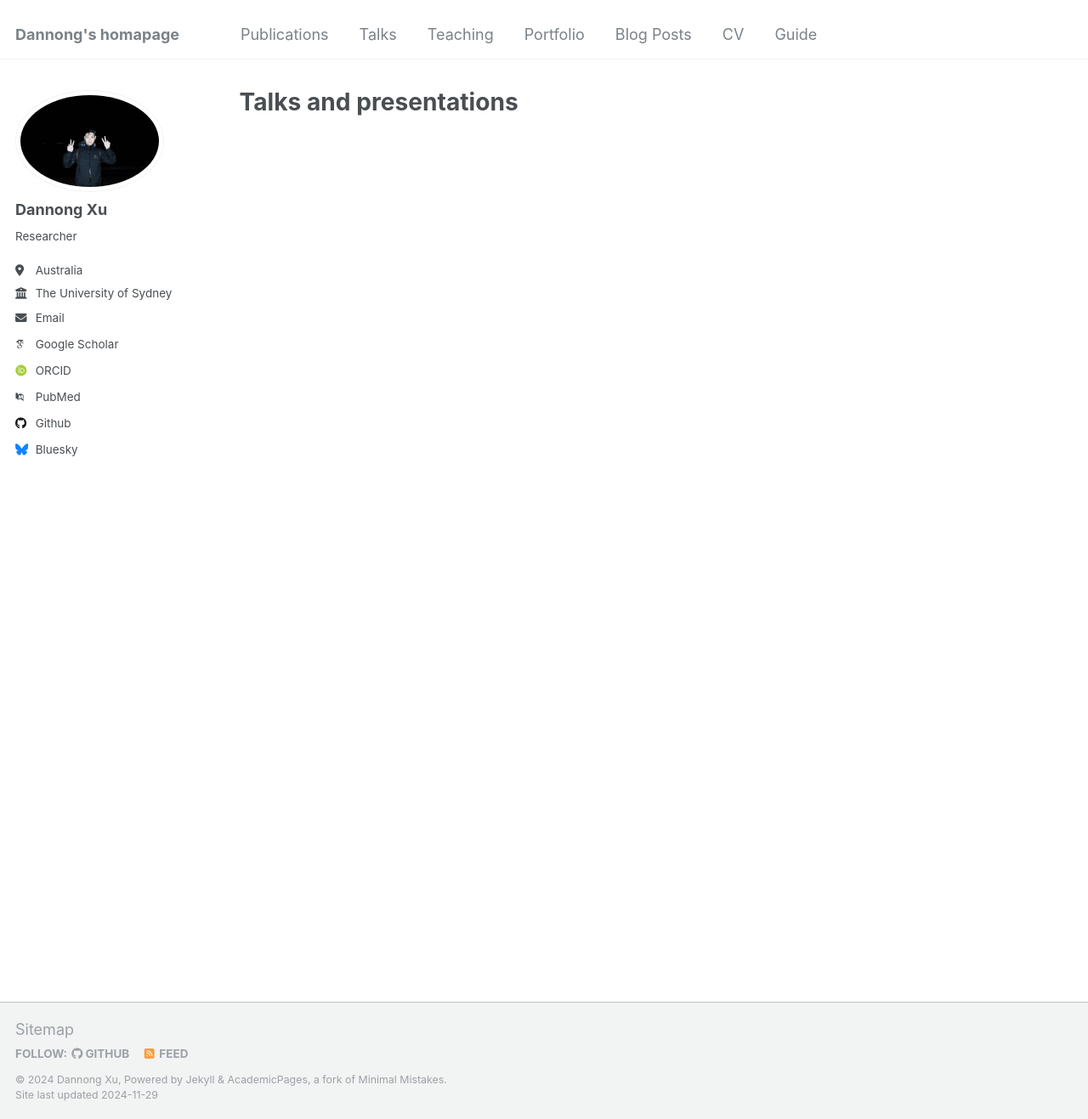
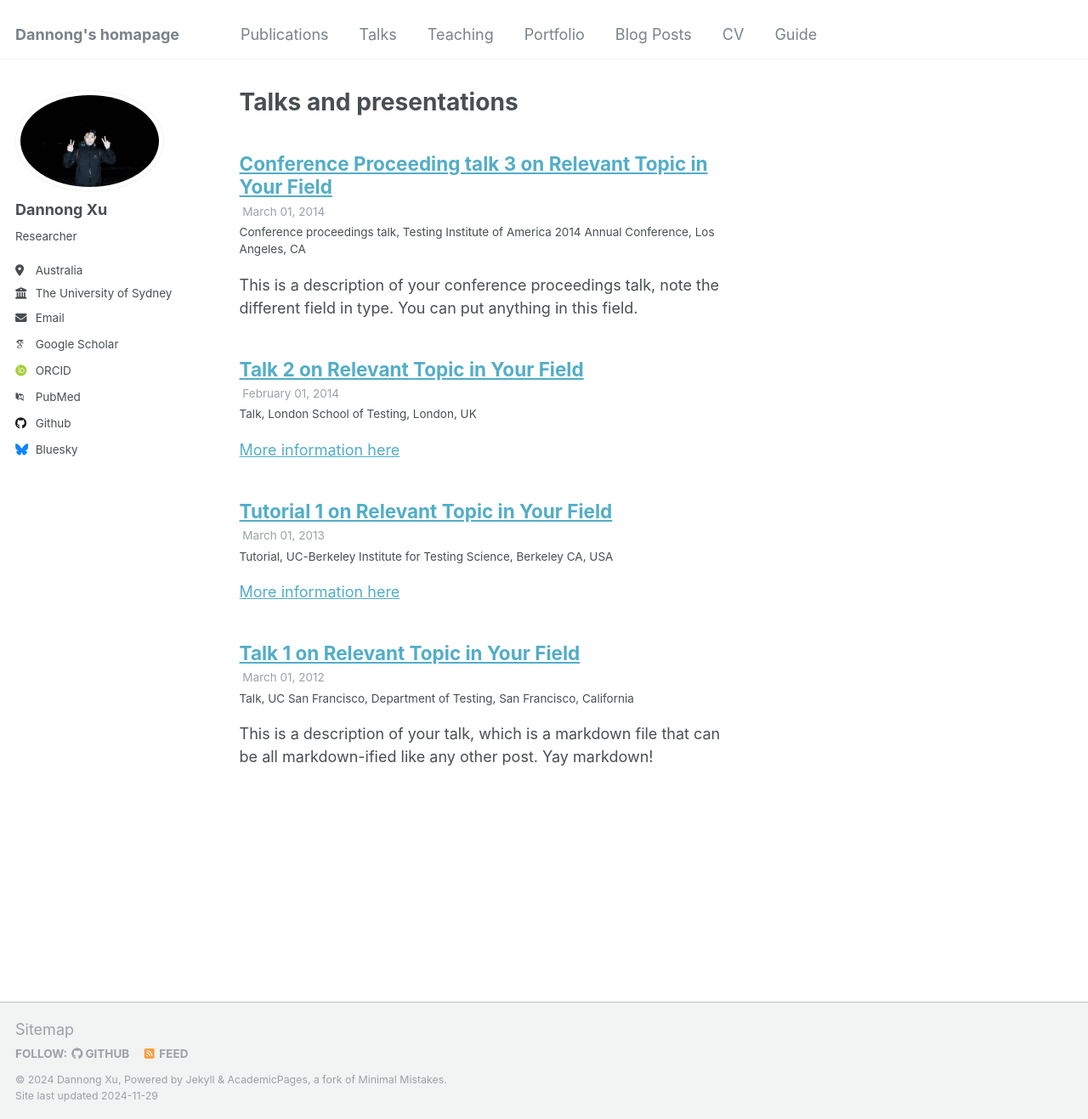
Before and after one commit to Danielxu0208/danielxu0208.github.io, a Jekyll site: the page built from _pages/talks.html, in a window 1280 px wide and 1317 px high. Shown: the whole window at 85% size. Built offline with Jekyll 4.4.1, drawn with Linux system fonts in a browser that asks for light colours; some web fonts are replaced; part of the change alters nothing that is shown.

Commit message:
Update _config.yml

```diff
--- a/_config.yml
+++ b/_config.yml
@@ -211,19 +211,19 @@ kramdown:
 
 
 # These settings control the types of collections used by the template
-#collections:
-  #teaching:
-    #output: true
-    #permalink: /:collection/:path/
-  #publications:
-    #output: true
-    #permalink: /:collection/:path/
-  #portfolio:
-    #output: true
-    #permalink: /:collection/:path/
-  #talks:
-    #output: true
-    #permalink: /:collection/:path/
+collections:
+  teaching:
+    output: true
+    permalink: /:collection/:path/
+  publications:
+    output: true
+    permalink: /:collection/:path/
+  portfolio:
+    output: true
+    permalink: /:collection/:path/
+  talks:
+    output: true
+    permalink: /:collection/:path/
 
 
 # These settings control how pages and collections are included in the site
@@ -247,40 +247,40 @@ defaults:
       layout: single
       author_profile: true
   # _teaching
-  #- scope:
-      #path: ""
-      #type: teaching
-    #values:
-      #layout: single
-      #author_profile: true
-      #share: true
-      #comments: true
+  - scope:
+      path: ""
+      type: teaching
+    values:
+      layout: single
+      author_profile: true
+      share: true
+      comments: true
   # _publications
-  #- scope:
-      #path: ""
-      #type: publications
-    #values:
-      #layout: single
-      #author_profile: true
-      #share: true
-      #comments: true
+  - scope:
+      path: ""
+      type: publications
+    values:
+      layout: single
+      author_profile: true
+      share: true
+      comments: true
   # _portfolio
-  #- scope:
-      #path: ""
-      #type: portfolio
-    #values:
-      #layout: single
-      #author_profile: true
-      #share: true
-      #comment: true
+  - scope:
+      path: ""
+      type: portfolio
+    values:
+      layout: single
+      author_profile: true
+      share: true
+      comment: true
   # _talks
-  #- scope:
-      #path: ""
-      #type: talks
-    #values:
-      #layout: talk
-      #author_profile: true
-      #share: true
+  - scope:
+      path: ""
+      type: talks
+    values:
+      layout: talk
+      author_profile: true
+      share: true
 
 
 # Sass/SCSS
```
